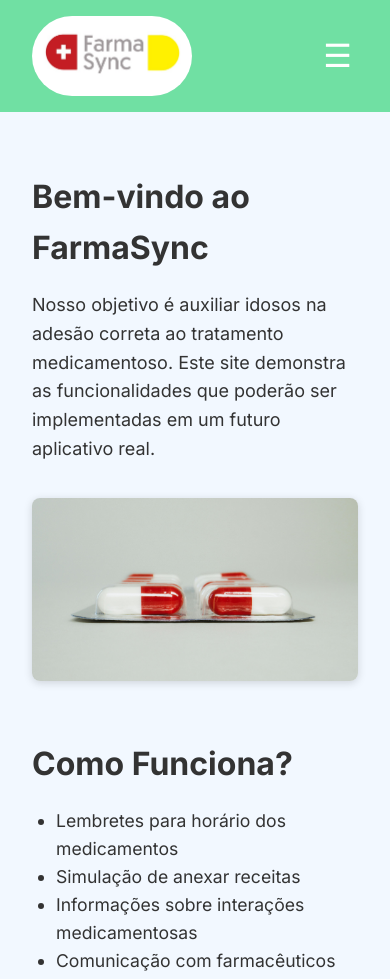
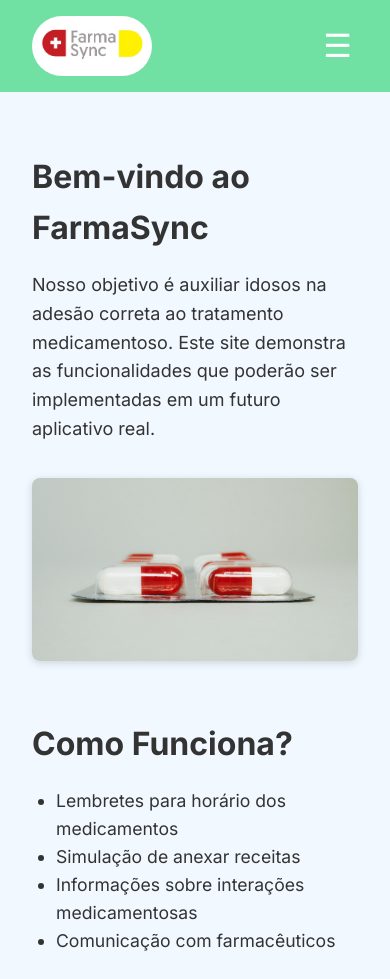
Before and after one commit to GarotoParga/FarmaSync, a plain HTML site: page index.html in a window 390 px wide. Shown: the top 979 px of the page. Drawn offline with Linux system fonts and the light colour scheme.

Commit message:
logo tamanho celular

```diff
--- a/style.css
+++ b/style.css
@@ -195,6 +195,10 @@ footer {
 
 /* Responsividade */
 @media (max-width: 768px) {
+  header #logo{
+    border-radius: 70px;
+    height: 60px;
+  }
   nav {
     display: none;
     flex-direction: column;
```
